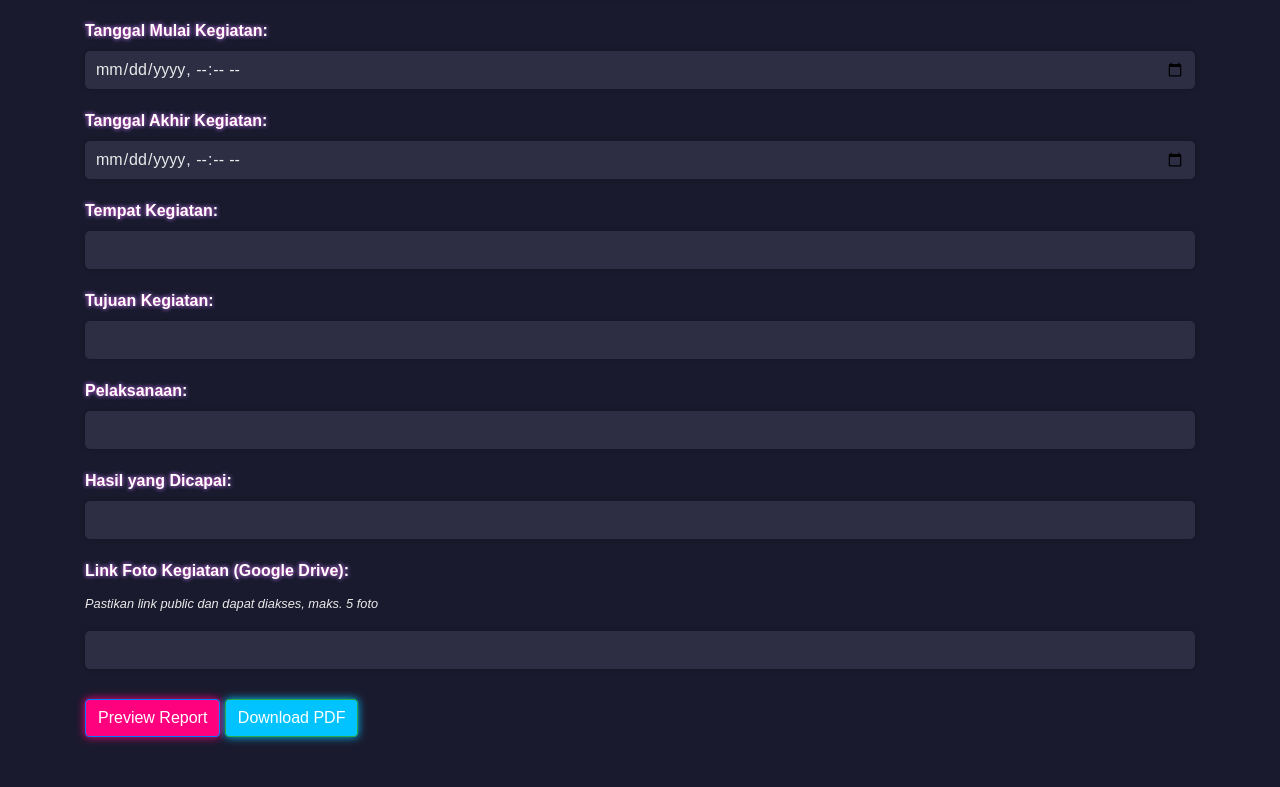
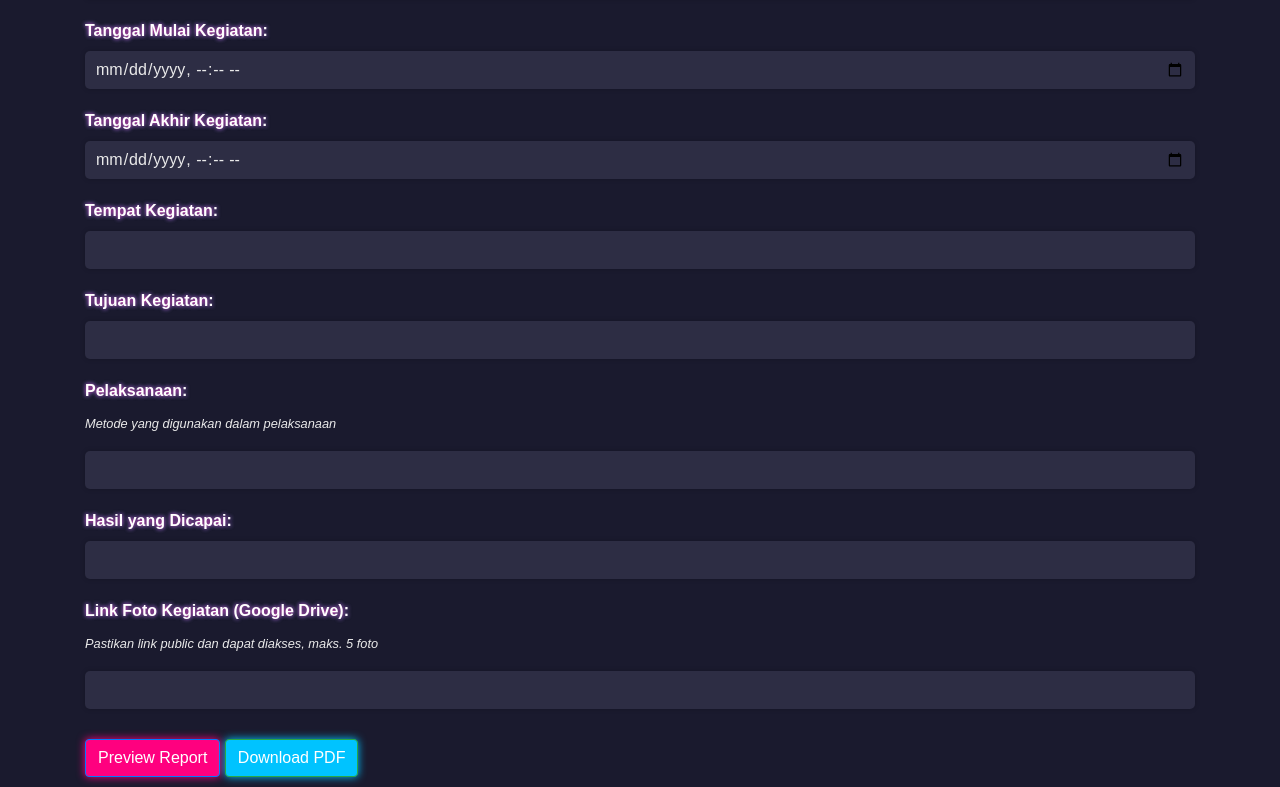
Before and after one commit to Saepulloh07/MAutoWrite---Mscholarship, a plain HTML site: page app/form.html in a window 1280 px wide. Shown: the part 579-1366 px from the top of the page. Before the commit the page ends 1326 px from the top, so only its background shows below. Drawn offline with nearby package versions, Linux system fonts and the light colour scheme; a script that the page names is missing.

Commit message:
Update form.html

```diff
--- a/app/form.html
+++ b/app/form.html
@@ -65,6 +65,7 @@
             <!-- Pelaksanaan dan Hasil -->
             <div class="section">
                 <label for="pelaksanaan">Pelaksanaan:</label>
+                <p><small><em>Metode yang digunakan dalam pelaksanaan</em></small></p>
                 <input type="text" id="pelaksanaan" class="form-control" required>
             </div>
             <div class="section">
```
